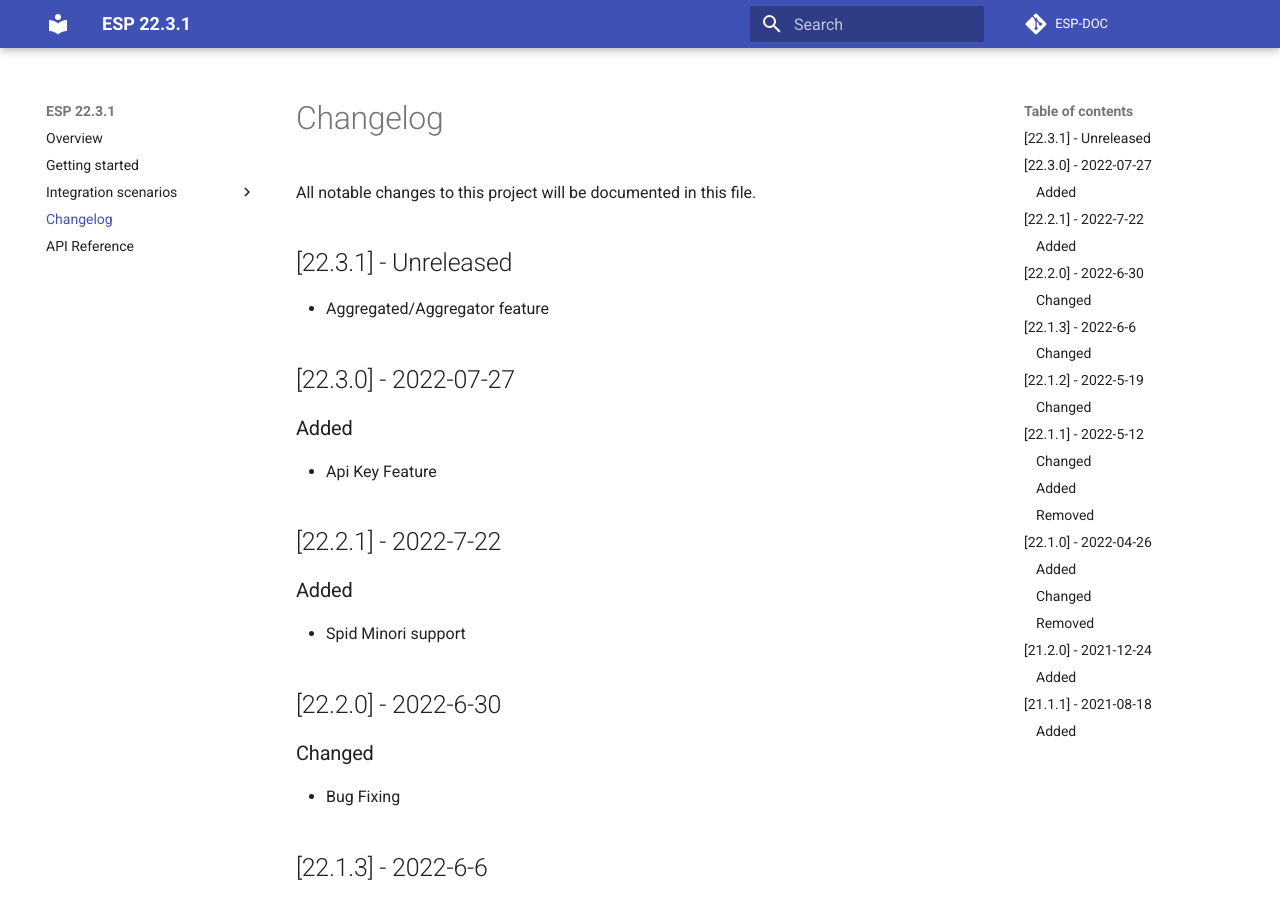
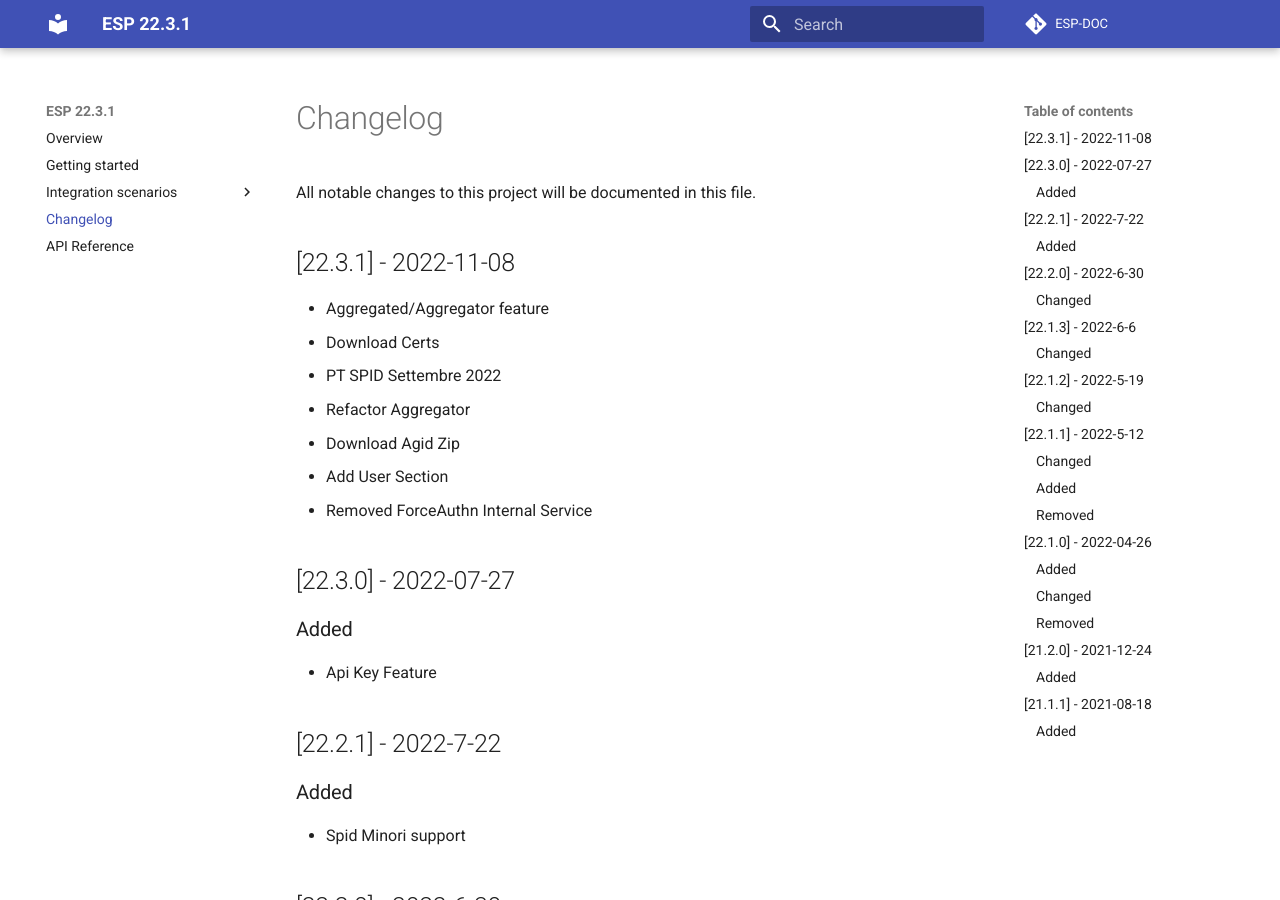
Before and after one commit to namirialgroup/esp-docs, an MkDocs documentation site: the page built from docs/changelog.md, in a window 1280 px wide and 900 px high. Built offline with MkDocs 1.6.1 and Material for MkDocs 9.7.7, drawn with Linux system fonts in a browser that asks for light colours; comment, search, counter and statistics services are not loaded.

Commit message:
Released 22.3.1

```diff
--- a/docs/changelog.md
+++ b/docs/changelog.md
@@ -1,9 +1,15 @@
 # Changelog
 All notable changes to this project will be documented in this file.
 
-## [22.3.1] - Unreleased
+## [22.3.1] - 2022-11-08
 
 - Aggregated/Aggregator feature
+- Download Certs
+- PT SPID Settembre 2022
+- Refactor Aggregator
+- Download Agid Zip
+- Add User Section
+- Removed ForceAuthn Internal Service
 
 ## [22.3.0] - 2022-07-27
 
```
